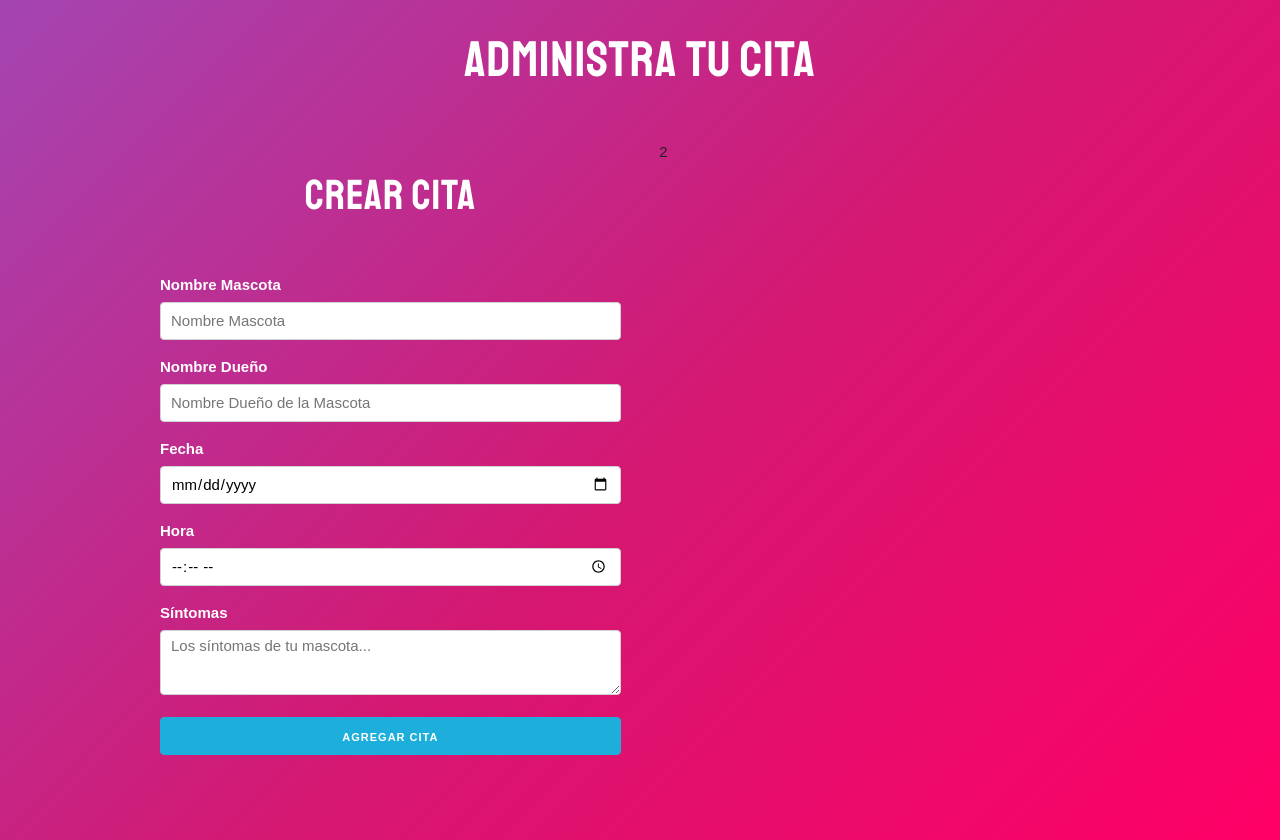
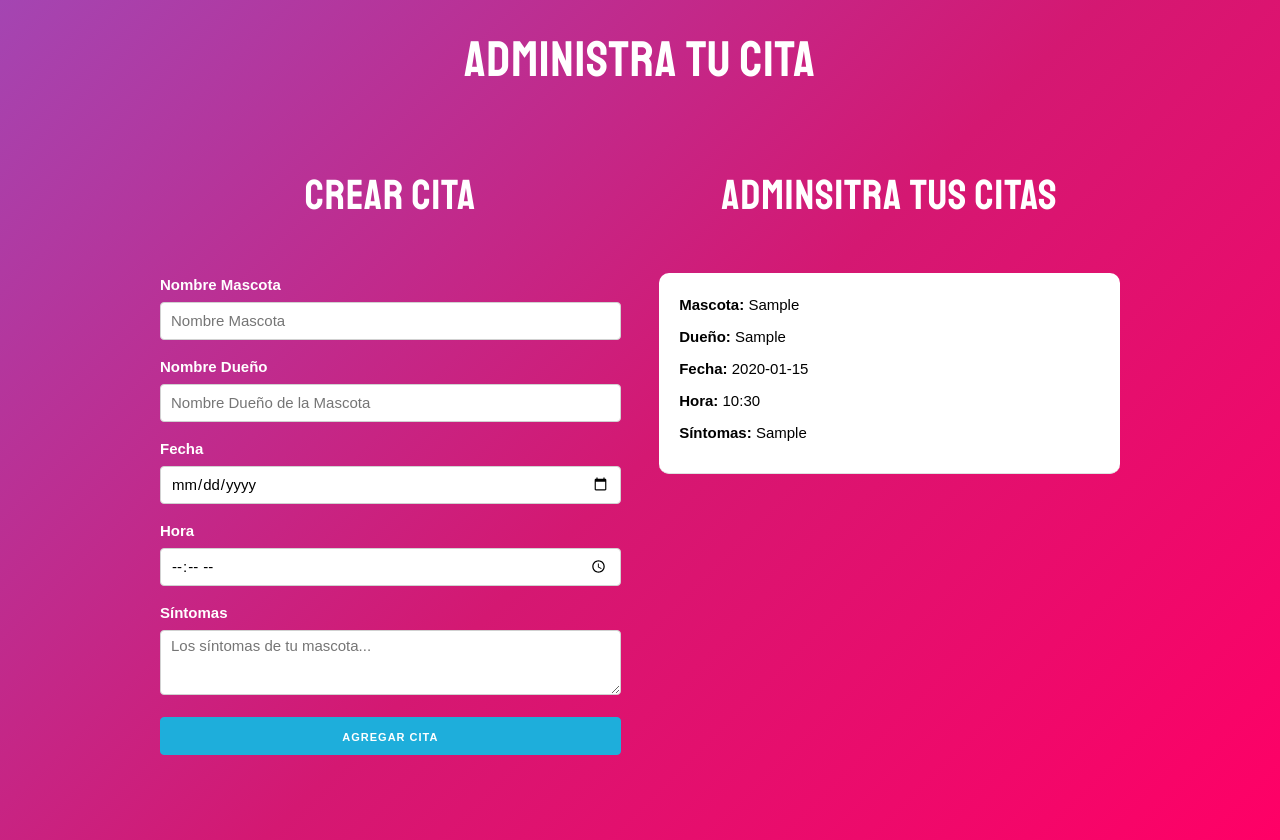
Before and after one commit to militroncho7/veterinario-citas, a React (Create React App) app: page / in a window 1280 px wide. Both pictures are taken after typing "Sample", "Sample", "2020-01-15", "10:30", "Sample" into the empty fields and a click on the button "AGREGAR CITA". Built offline with nearby package versions, Linux system fonts and the light colour scheme.

Commit message:
mostrando las citas

```diff
--- a/src/App.js
+++ b/src/App.js
@@ -1,5 +1,6 @@
 import React, {Fragment, useState} from 'react';
 import Formulario from './components/Formulario';
+import Cita from './components/Cita';
 
 function App() {
 
@@ -24,7 +25,13 @@
           </div>
 
           <div className="one-half column">
-            2
+            <h2>Adminsitra tus Citas</h2>
+            {citas.map(cita => (
+              <Cita
+                key={cita.id}
+                cita={cita}
+              />
+            ))}
           </div>
         </div>
       </div>
--- /dev/null
+++ b/src/components/Cita.js
@@ -0,0 +1,13 @@
+import React from 'react';
+
+const Cita = ({cita}) => (
+    <div className="cita">
+        <p>Mascota: <span>{cita.mascota}</span></p>
+        <p>Dueño: <span>{cita.propietario}</span></p>
+        <p>Fecha: <span>{cita.fecha}</span></p>
+        <p>Hora: <span>{cita.hora}</span></p>
+        <p>Síntomas: <span>{cita.sintomas}</span></p>
+    </div>
+);
+
+export default Cita;
```
Also changed, not shown: 1 other file (tests, documents, lock files or other folders).
